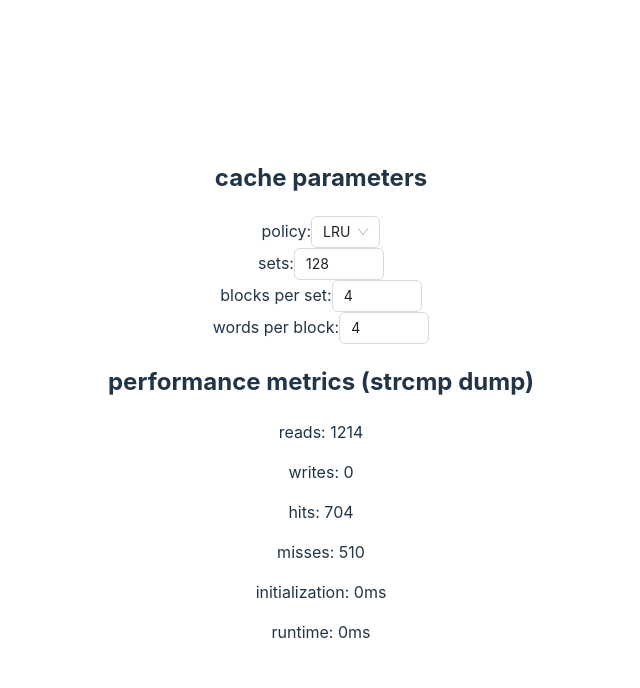
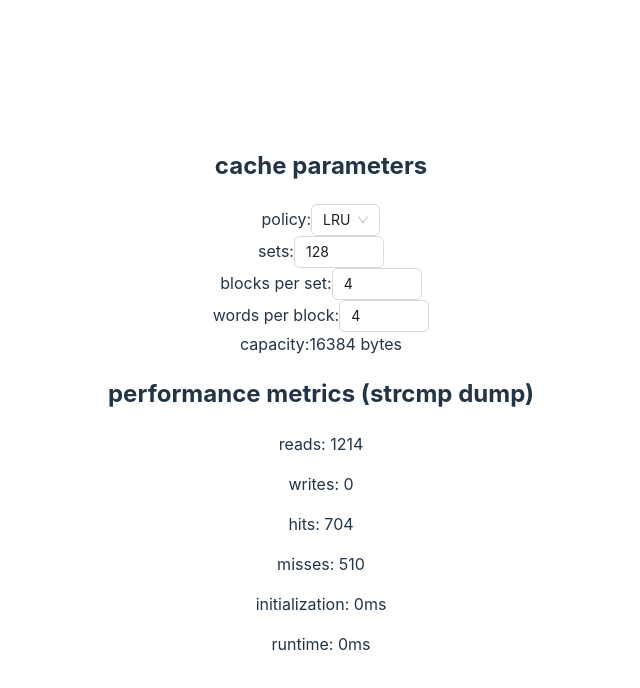
Before and after one commit to HugoJF/cache-simulator, a React (Vite) app: page / in a window 1280 px wide. Shown: the top 688 px of the page, without its empty margins (319-959 px from the left). Built offline with nearby package versions, Linux system fonts and the light colour scheme.

Commit message:
feat: add total cache capacity

```diff
--- a/src/App.tsx
+++ b/src/App.tsx
@@ -7,6 +7,8 @@ import {CacheSimulator} from "./cache/cache-simulator.ts";
 import {Memory} from "./cache/memory.ts";
 import {PowerOf2Input} from "./components/power-of-2-input.tsx";
 import {Select} from "antd";
+
+const ARCH = 64n;
 
 function App() {
     const [policy, setPolicy] = useState('LRU')
@@ -22,7 +24,7 @@ function App() {
         // console.log = () => undefined;
         const initStart = Date.now();
         const instructions = logs.map(log => BigInt(log.startAddress))
-        const parameters = new CacheParameters(sets, blocksPerSet, wordsPerBlock, 64n, policy as any);
+        const parameters = new CacheParameters(sets, blocksPerSet, wordsPerBlock, ARCH, policy as any);
         const memory = new Memory();
         const cache = new CacheSimulator(parameters, memory);
         const initEnd = Date.now();
@@ -76,6 +78,10 @@ function App() {
                     onChange={value => setWordsPerBlock(BigInt(value ?? 1))}
                 />
             </div>
+            <div>
+                <span>capacity:</span>
+                {Number(sets * blocksPerSet * wordsPerBlock * ARCH / 8n)} bytes
+            </div>
 
             <h2>performance metrics (strcmp dump)</h2>
             <p>reads: {cache.reads.toString()}</p>
```
